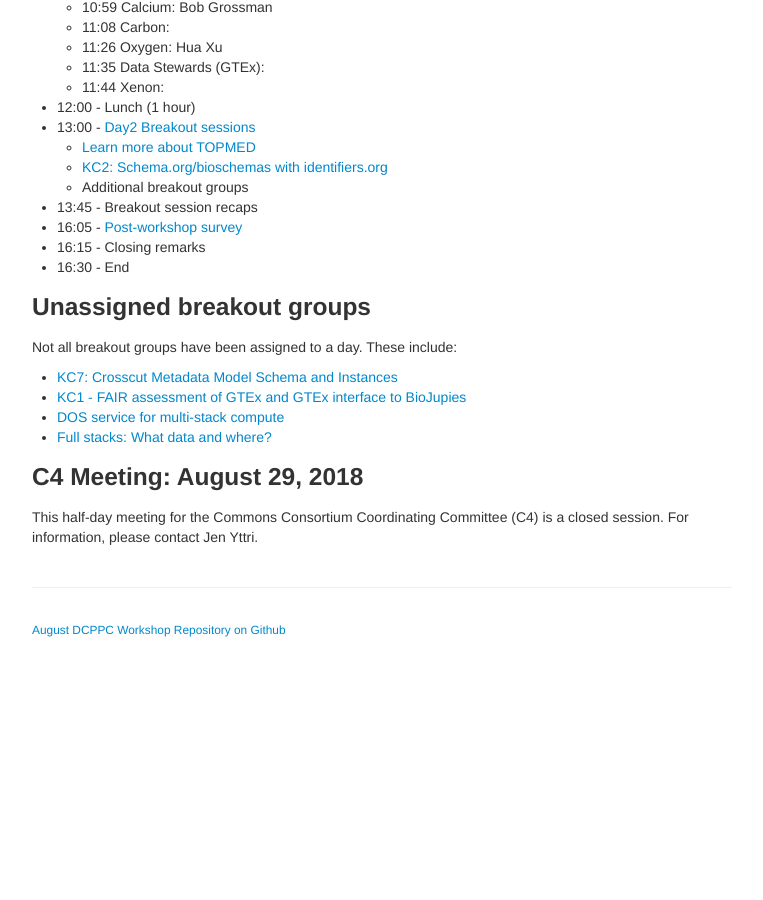
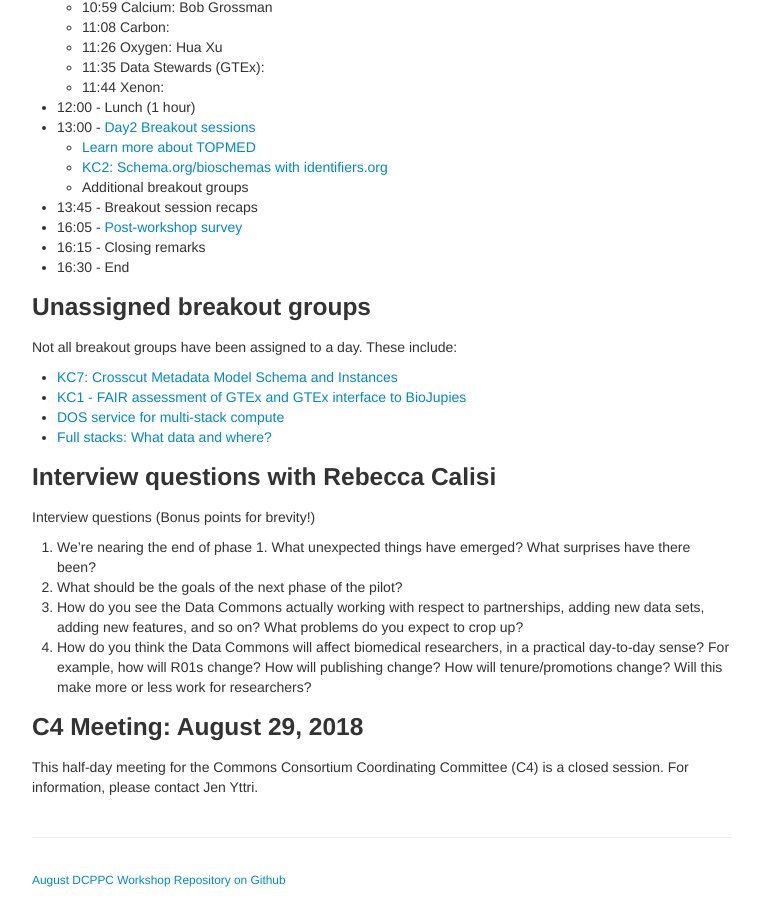
Before and after one commit to dcppc/2018-august-workshop, a Jekyll site: the page built from docs/agenda.md, in a window 1280 px wide and 900 px high, scrolled down 1365 px. Shown: the whole window, without its empty margins (258-1021 px from the left). Built offline with Jekyll 4.4.1, drawn with Linux system fonts in a browser that asks for light colours; before the commit the page ends 2015 px from its top, so only the background shows below that; some of the changed text lies outside the part shown.

Commit message:
interview questions and topmed

```diff
--- a/docs/agenda.md
+++ b/docs/agenda.md
@@ -84,6 +84,16 @@ Not all breakout groups have been assigned to a day. These include:
 - [DOS service for multi-stack compute](https://github.com/dcppc/2018-august-workshop/issues/14)
 - [Full stacks: What data and where?](https://github.com/dcppc/2018-august-workshop/issues/15)
 
+### Interview questions with Rebecca Calisi
+
+Interview questions (Bonus points for brevity!)
+
+1. We’re nearing the end of phase 1. What unexpected things have emerged? What surprises have there been?
+1. What should be the goals of the next phase of the pilot?
+1. How do you see the Data Commons actually working with respect to partnerships, adding new data sets, adding new features, and so on? What problems do you expect to crop up?
+1. How do you think the Data Commons will affect biomedical researchers, in a practical day-to-day sense? For example, how will R01s change? How will publishing change? How will tenure/promotions change? Will this make more or less work for researchers?
+
+
 ### C4 Meeting: August 29, 2018
 
 This half-day meeting for the Commons Consortium Coordinating Committee (C4) is a closed session. For information, please contact Jen Yttri.
```
Also changed, not shown: other parts of docs/agenda.md (+2 -2 lines).
